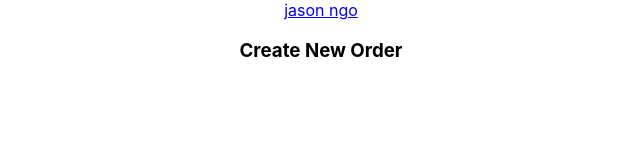
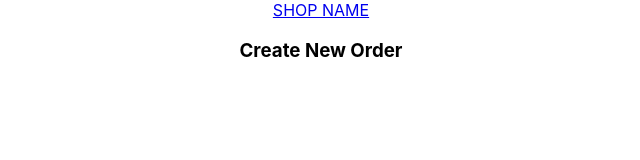
Before and after one commit to jsncorn/work-order, a React (Create React App) app in the folder client/: page / in a window 1280 px wide. Shown: the top 160 px of the page, without its empty margins (319-959 px from the left). Built offline with nearby package versions, Linux system fonts and the light colour scheme.

Commit message:
changed topbar logo

```diff
--- a/client/src/components/topBar/topBar.jsx
+++ b/client/src/components/topBar/topBar.jsx
@@ -6,7 +6,7 @@
       <div className={"topbar " + (menuOpen && "active")}>
         <div className='wrapper'>
           <div className="left">
-            <a href="#intro" className='logo'>jason ngo</a>
+            <a href="#intro" className='logo'>SHOP NAME</a>
           </div>
           <div className="right">
             <div className="menu" onClick={() => setMenuOpen(!menuOpen)}>
```
